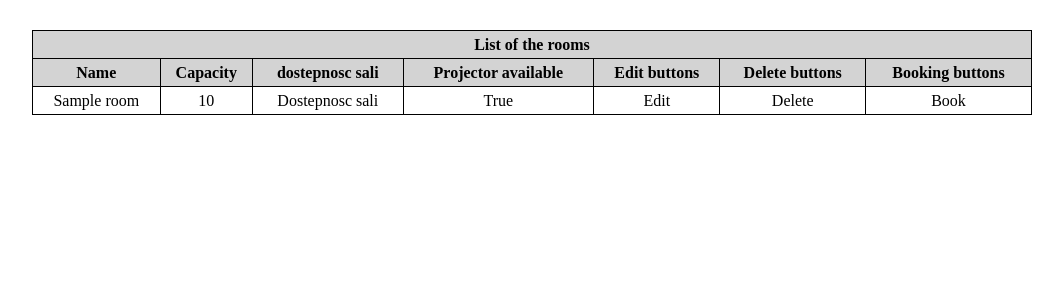
After one commit to maksblink/conference-rooms, a Django app: page /room in a window 1280 px wide. The commit adds this page. Shown: the top 300 px of the page, without its empty margins (108-1171 px from the left). Run offline with Django 3.2, Linux system fonts and the light colour scheme; tables that the repository leaves empty hold one stand-in row (values such as "Sample post").

Commit message:
templates and views

```diff
--- a/conference_rooms/conference_rooms/urls.py
+++ b/conference_rooms/conference_rooms/urls.py
@@ -15,9 +15,13 @@ Including another URLconf
 """
 from django.contrib import admin
 from django.urls import path, re_path
-from main_app.views import AddRoom
+from main_app.views import HomePage, AddRoom, ShowRooms, DeleteRoom, EditRoom
 
 urlpatterns = [
     path('admin/', admin.site.urls),
-    re_path(r'^room/new/?$', AddRoom.as_view()),
+    re_path(r'^home/?$', HomePage.as_view()),
+    re_path(r'^room/new/?$', AddRoom.as_view(), name="add_room"),
+    re_path(r'^room/?$', ShowRooms.as_view(), name="show_room"),
+    re_path(r'^room/delete/(?P<id_room>\d+)/?$', DeleteRoom.as_view(), name="delete_room"),
+    re_path(r'^room/modify/(?P<id_room>\d+)/?$', EditRoom.as_view(), name="edit_room"),
 ]
--- /dev/null
+++ b/conference_rooms/main_app/templates/main_app/show_rooms.html
@@ -0,0 +1,43 @@
+<!DOCTYPE html>
+<html lang="en">
+<head>
+    <meta charset="UTF-8">
+    <title>List of the rooms</title>
+</head>
+<body>
+{{ errors }}
+    <table>
+        <th colspan="7">
+            List of the rooms
+        </th>
+        <tr>
+            <th>Name</th>
+            <th>Capacity</th>
+            <th>dostepnosc sali</th>
+            <th>Projector available</th>
+            <th>Edit buttons</th>
+            <th>Delete buttons</th>
+            <th>Booking buttons</th>
+        </tr>
+        {% for room in rooms %}
+            <tr>
+                <td><a href="/room/{id}/">{{ room.name }}</a></td>
+                <td>{{ room.capacity }}</td>
+                <td>Dostepnosc sali</td>
+                <td>{{ room.projector_available }}</td>
+                <td><a href="/room/modify/{id}/">Edit</a></td>
+                <td><a href="/room/delete/{id}">Delete</a></td>
+                <td><a href="/room/reserve/{id}">Book</a></td>
+            </tr>
+        {% endfor %}
+    </table>
+    <style>
+        h1 { text-align: center; margin-top: 50px; }
+        a { text-decoration:none; color: inherit; }
+        a:hover { color: blue; }
+        table { width: 1000px; margin: 30px auto 20px auto; border-collapse: collapse; }
+        table th { background: lightgray; }
+        table td, table th { border: 1px solid black; text-align: center; height: 25px; }
+    </style>
+</body>
+</html>
--- a/conference_rooms/main_app/views.py
+++ b/conference_rooms/main_app/views.py
@@ -1,11 +1,93 @@
+from django.core.exceptions import ObjectDoesNotExist
+from django.db import IntegrityError
+from django.http import HttpResponseRedirect, HttpResponse
 from django.shortcuts import render
 from django.views import View
-from django.http import HttpResponse
+from main_app.models import Room
+
+
+class HomePage(View):
+    def get(self, request):
+        return render(request, 'main_app/base_template.html')
 
 
 class AddRoom(View):
     def get(self, request):
-        return render(request, 'main_app/addroom.html')
+        return render(request, 'main_app/add_room.html')
 
     def post(self, request):
-        pass
+        name = request.POST.get('room_name')
+        try:
+            room_capacity = int(request.POST.get('room_capacity'))
+        except ValueError:
+            return render(request, 'main_app/edit_room.html',
+                          context={'errors': "Capacity of the room can not be empty!"})
+        projector_room = request.POST.get('projector_room')
+        rooms = Room.objects.all()
+        if name == "":
+            return render(request, 'main_app/add_room.html', context={'errors': "Name can not be empty!"})
+        elif room_capacity < 0:
+            return render(request, 'main_app/add_room.html',
+                          context={'errors': "Capacity of the room can not be negative!"})
+        try:
+            new_room = Room.objects.create(name=name, capacity=room_capacity, projector_available=projector_room)
+        except IntegrityError:
+            return render(request, 'main_app/add_room.html',
+                          context={'errors': "Room with this name is already exists!"})
+        return HttpResponseRedirect('http://127.0.0.1:8000/home')
+
+
+class ShowRooms(View):
+    def get(self, request):
+        rooms = Room.objects.all()
+        if not rooms.first():
+            return HttpResponse("No rooms available ")
+        return render(request, 'main_app/show_rooms.html', context={'rooms': rooms})
+
+
+class DeleteRoom(View):
+    def get(self, request, id_room):
+        try:
+            room = Room.objects.get(id=id_room)
+            room.delete()
+        except ObjectDoesNotExist:
+            return HttpResponse("This room is not exists!")
+        return HttpResponseRedirect('http://127.0.0.1:8000/room')
+
+
+class EditRoom(View):
+    def get(self, request, id_room):
+        try:
+            room = Room.objects.get(id=id_room)
+        except ObjectDoesNotExist:
+            return render(request, 'main_app/edit_room.html',
+                          context={'errors': "This room is not exists!"})
+        return render(request, 'main_app/edit_room.html')
+
+    def post(self, request, id_room):
+        name = request.POST.get('room_name')
+        try:
+            room_capacity = int(request.POST.get('room_capacity'))
+        except ValueError:
+            return render(request, 'main_app/edit_room.html',
+                          context={'errors': "Capacity of the room can not be empty!"})
+        projector_room = request.POST.get('projector_room')
+        if name == "":
+            return render(request, 'main_app/edit_room.html', context={'errors': "Name can not be empty!"})
+        elif room_capacity < 0:
+            return render(request, 'main_app/edit_room.html',
+                          context={'errors': "Capacity of the room can not be negative!"})
+        try:
+            room = Room.objects.get(id=id_room)
+            room.name = name
+            room.capacity = room_capacity
+            room.projector_available = projector_room
+            try:
+                room.save()
+            except IntegrityError:
+                return render(request, 'main_app/edit_room.html',
+                              context={'errors': "Room with this name is already exists!"})
+        except ObjectDoesNotExist:
+            return render(request, 'main_app/edit_room.html',
+                          context={'errors': "This room is not exists!"})
+        return HttpResponseRedirect('http://127.0.0.1:8000/room')
```
Also changed, not shown: conference_rooms/main_app/templates/addroom.html (deleted, +0 -25 lines), conference_rooms/main_app/templates/main_app/add_room.html (added, +25 -0 lines), conference_rooms/main_app/templates/main_app/base_template.html (renamed from conference_rooms/main_app/templates/base_template.html, +5 -6 lines), conference_rooms/main_app/templates/main_app/edit_room.html (added, +25 -0 lines).
